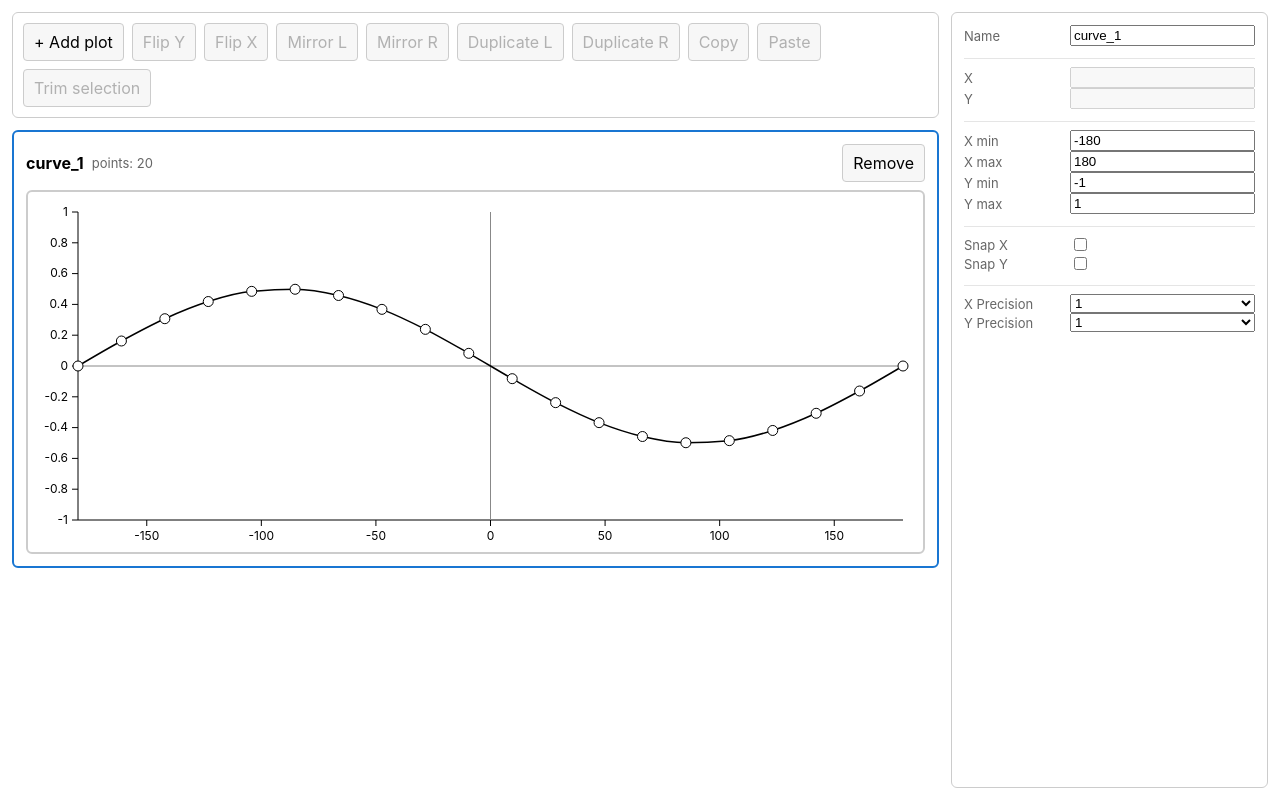
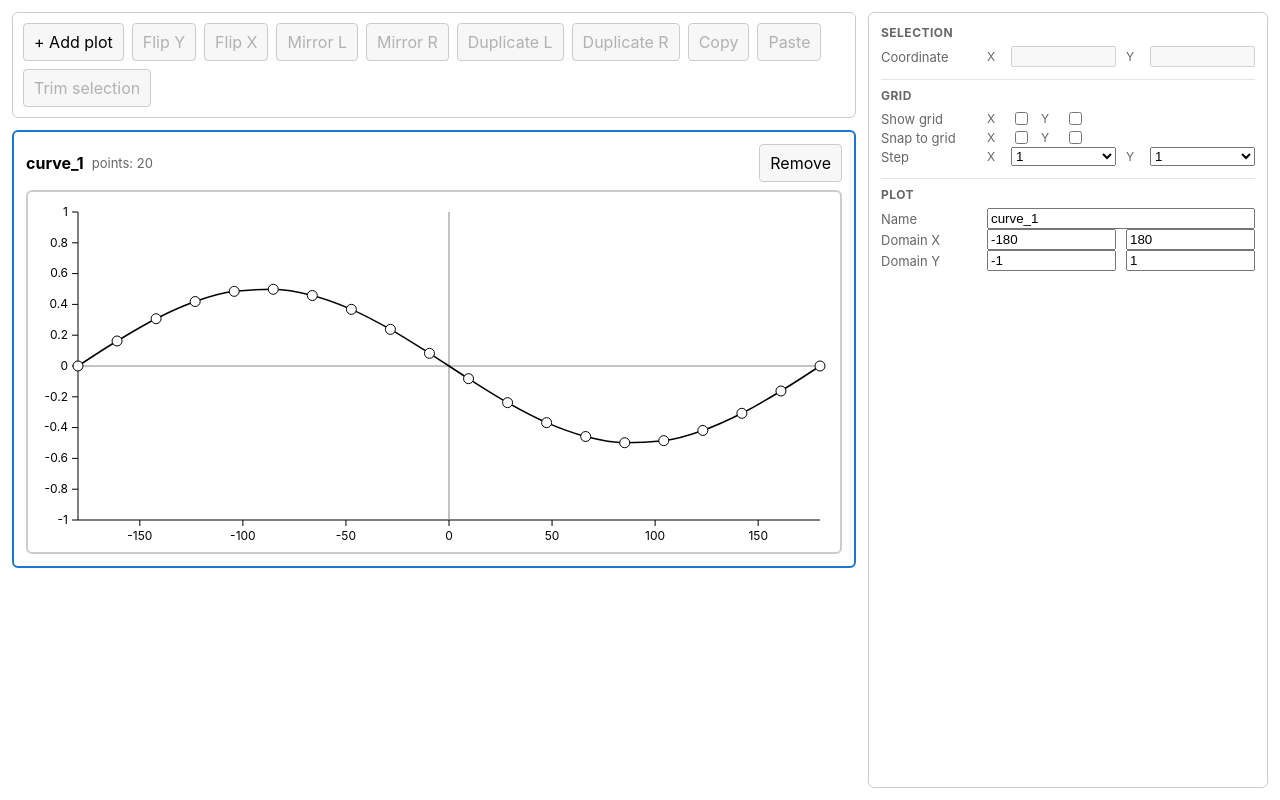
Before and after one commit to timkondratev/aero-curves, a React (Vite) app: page / in a window 1280 px wide. Built offline with nearby package versions, Linux system fonts and the light colour scheme; the HTML template or start-up script is replaced by a standard one.

Commit message:
Redesign sidebar

```diff
--- a/src/components/SideBar.tsx
+++ b/src/components/SideBar.tsx
@@ -42,10 +42,15 @@ export function SideBar({ plot, onChange }: Props) {
 		}
 	};
 
+	const handleShowGridToggle = (axis: "x" | "y") => (e: ChangeEvent<HTMLInputElement>) => {
+		const enabled = e.target.checked;
+		const next: PlotState = axis === "x" ? { ...plot, showGridX: enabled } : { ...plot, showGridY: enabled };
+		onChange(next);
+	};
+
 	const handleSnapToggle = (axis: "x" | "y") => (e: ChangeEvent<HTMLInputElement>) => {
 		const enabled = e.target.checked;
-		const next: PlotState =
-			axis === "x" ? { ...plot, snapX: enabled } : { ...plot, snapY: enabled };
+		const next: PlotState = axis === "x" ? { ...plot, snapX: enabled } : { ...plot, snapY: enabled };
 		onChange(next);
 	};
 
@@ -97,15 +102,10 @@ export function SideBar({ plot, onChange }: Props) {
 	return (
 		<div className="sidebar-form">
 			<div className="panel-section">
-				<div className="form-row">
-					<div className="row-label">Name</div>
-					<input className="row-control" value={plot.name} onChange={handleNameChange} />
-				</div>
-			</div>
-
-			<div className="panel-section">
-				<div className="form-row">
-					<div className="row-label">X</div>
+				<div className="section-title">SELECTION</div>
+				<div className="form-row inline-pair">
+					<div className="row-label">Coordinate</div>
+					<label className="mini-label">X</label>
 					<input
 						className="row-control"
 						type="number"
@@ -113,9 +113,7 @@ export function SideBar({ plot, onChange }: Props) {
 						onChange={handleCoordChange("x")}
 						disabled={!center}
 					/>
-				</div>
-				<div className="form-row">
-					<div className="row-label">Y</div>
+					<label className="mini-label">Y</label>
 					<input
 						className="row-control"
 						type="number"
@@ -127,17 +125,52 @@ export function SideBar({ plot, onChange }: Props) {
 			</div>
 
 			<div className="panel-section">
+				<div className="section-title">GRID</div>
+				<div className="form-row inline-pair">
+					<div className="row-label">Show grid</div>
+					<label className="mini-label" htmlFor="grid-show-x">X</label>
+					<input id="grid-show-x" type="checkbox" checked={plot.showGridX} onChange={handleShowGridToggle("x")} />
+					<label className="mini-label" htmlFor="grid-show-y">Y</label>
+					<input id="grid-show-y" type="checkbox" checked={plot.showGridY} onChange={handleShowGridToggle("y")} />
+				</div>
+				<div className="form-row inline-pair">
+					<div className="row-label">Snap to grid</div>
+					<label className="mini-label" htmlFor="snap-x">X</label>
+					<input id="snap-x" type="checkbox" checked={plot.snapX} onChange={handleSnapToggle("x")} />
+					<label className="mini-label" htmlFor="snap-y">Y</label>
+					<input id="snap-y" type="checkbox" checked={plot.snapY} onChange={handleSnapToggle("y")} />
+				</div>
+				<div className="form-row inline-pair">
+					<div className="row-label">Step</div>
+					<label className="mini-label">X</label>
+					<select className="row-control" value={plot.snapPrecisionX} onChange={handleSnapPrecision("x")}>
+						<option value={1}>1</option>
+						<option value={0.1}>0.1</option>
+						<option value={0.01}>0.01</option>
+					</select>
+					<label className="mini-label">Y</label>
+					<select className="row-control" value={plot.snapPrecisionY} onChange={handleSnapPrecision("y")}>
+						<option value={1}>1</option>
+						<option value={0.1}>0.1</option>
+						<option value={0.01}>0.01</option>
+					</select>
+				</div>
+			</div>
+
+			<div className="panel-section">
+				<div className="section-title">PLOT</div>
 				<div className="form-row">
-					<div className="row-label">X min</div>
+					<div className="row-label">Name</div>
+					<input className="row-control" value={plot.name} onChange={handleNameChange} />
+				</div>
+				<div className="form-row inline-pair">
+					<div className="row-label">Domain X</div>
 					<input
 						className="row-control"
 						type="number"
 						value={plot.domainX[0]}
 						onChange={handleDomainChange("x", 0)}
 					/>
-				</div>
-				<div className="form-row">
-					<div className="row-label">X max</div>
 					<input
 						className="row-control"
 						type="number"
@@ -145,17 +178,14 @@ export function SideBar({ plot, onChange }: Props) {
 						onChange={handleDomainChange("x", 1)}
 					/>
 				</div>
-				<div className="form-row">
-					<div className="row-label">Y min</div>
+				<div className="form-row inline-pair">
+					<div className="row-label">Domain Y</div>
 					<input
 						className="row-control"
 						type="number"
 						value={plot.domainY[0]}
 						onChange={handleDomainChange("y", 0)}
 					/>
-				</div>
-				<div className="form-row">
-					<div className="row-label">Y max</div>
 					<input
 						className="row-control"
 						type="number"
@@ -164,46 +194,6 @@ export function SideBar({ plot, onChange }: Props) {
 					/>
 				</div>
 			</div>
-
-			<div className="panel-section">
-				<div className="form-row">
-					<label className="row-label" htmlFor="snap-x">Snap X</label>
-					<input
-						id="snap-x"
-						type="checkbox"
-						checked={plot.snapX}
-						onChange={handleSnapToggle("x")}
-					/>
-				</div>
-				<div className="form-row">
-					<label className="row-label" htmlFor="snap-y">Snap Y</label>
-					<input
-						id="snap-y"
-						type="checkbox"
-						checked={plot.snapY}
-						onChange={handleSnapToggle("y")}
-					/>
-				</div>
-			</div>
-
-			<div className="panel-section">
-				<div className="form-row">
-					<div className="row-label">X Precision</div>
-					<select className="row-control" value={plot.snapPrecisionX} onChange={handleSnapPrecision("x")}>
-						<option value={1}>1</option>
-						<option value={0.1}>0.1</option>
-						<option value={0.01}>0.01</option>
-					</select>
-				</div>
-				<div className="form-row">
-					<div className="row-label">Y Precision</div>
-					<select className="row-control" value={plot.snapPrecisionY} onChange={handleSnapPrecision("y")}>
-						<option value={1}>1</option>
-						<option value={0.1}>0.1</option>
-						<option value={0.01}>0.01</option>
-					</select>
-				</div>
-			</div>
 		</div>
 	);
 }
--- a/src/state/reducer.ts
+++ b/src/state/reducer.ts
@@ -11,6 +11,8 @@ export type PlotState = {
 	brush: [number, number] | null;
 	domainX: Domain;
 	domainY: Domain;
+	showGridX: boolean;
+	showGridY: boolean;
 	snapX: boolean;
 	snapY: boolean;
 	snapPrecisionX: number;
@@ -33,6 +35,8 @@ const nextId = () => `p_${idCounter++}`;
 
 const DEFAULT_DOMAIN_X: Domain = [-180, 180];
 const DEFAULT_DOMAIN_Y: Domain = [-1, 1];
+const DEFAULT_SHOW_GRID_X = false;
+const DEFAULT_SHOW_GRID_Y = false;
 const DEFAULT_SNAP_X = false;
 const DEFAULT_SNAP_Y = false;
 const DEFAULT_SNAP_PRECISION_X = 1;
@@ -64,6 +68,8 @@ const makePlot = (name: string): PlotState => ({
 	brush: null,
 	domainX: DEFAULT_DOMAIN_X,
 	domainY: DEFAULT_DOMAIN_Y,
+	showGridX: DEFAULT_SHOW_GRID_X,
+	showGridY: DEFAULT_SHOW_GRID_Y,
 	snapX: DEFAULT_SNAP_X,
 	snapY: DEFAULT_SNAP_Y,
 	snapPrecisionX: DEFAULT_SNAP_PRECISION_X,
--- a/src/styles/globals.css
+++ b/src/styles/globals.css
@@ -182,10 +182,22 @@
 	margin-top: 0;
 }
 
+.section-title {
+	font-size: 12px;
+	font-weight: 700;
+	color: var(--muted);
+	letter-spacing: 0.04em;
+	margin-bottom: 6px;
+}
+
 .form-row {
 	display: flex;
 	align-items: center;
 	gap: 10px;
+}
+
+.inline-pair {
+	flex-wrap: nowrap;
 }
 
 .row-label {
@@ -197,6 +209,13 @@
 
 .row-control {
 	flex: 1 1 auto;
+	min-width: 0;
+}
+
+.mini-label {
+	color: var(--muted);
+	font-size: 12px;
+	min-width: 14px;
 }
 
 .field {
```
